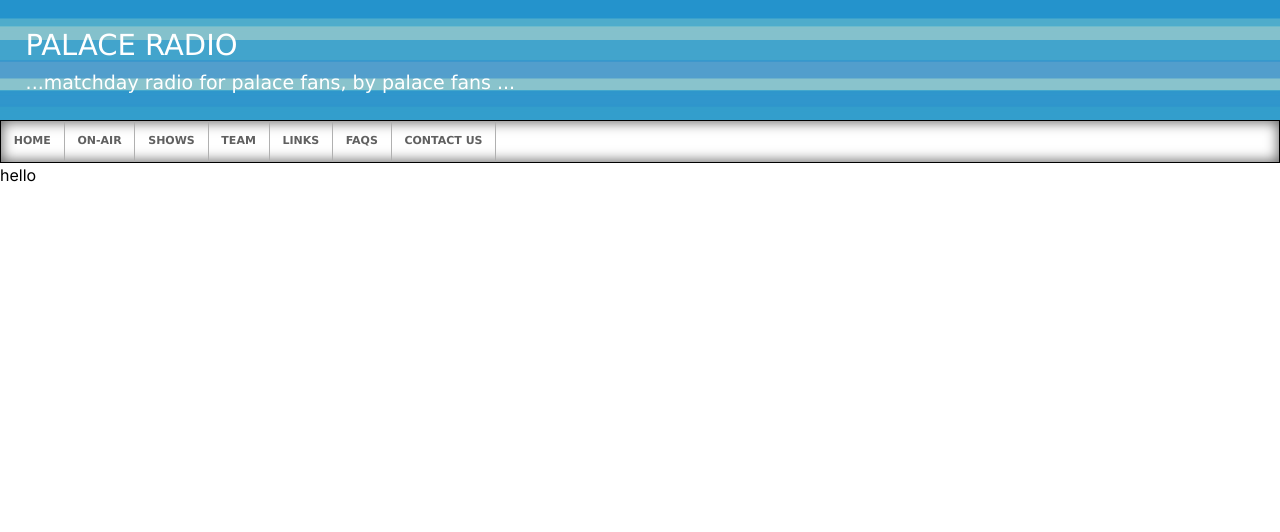
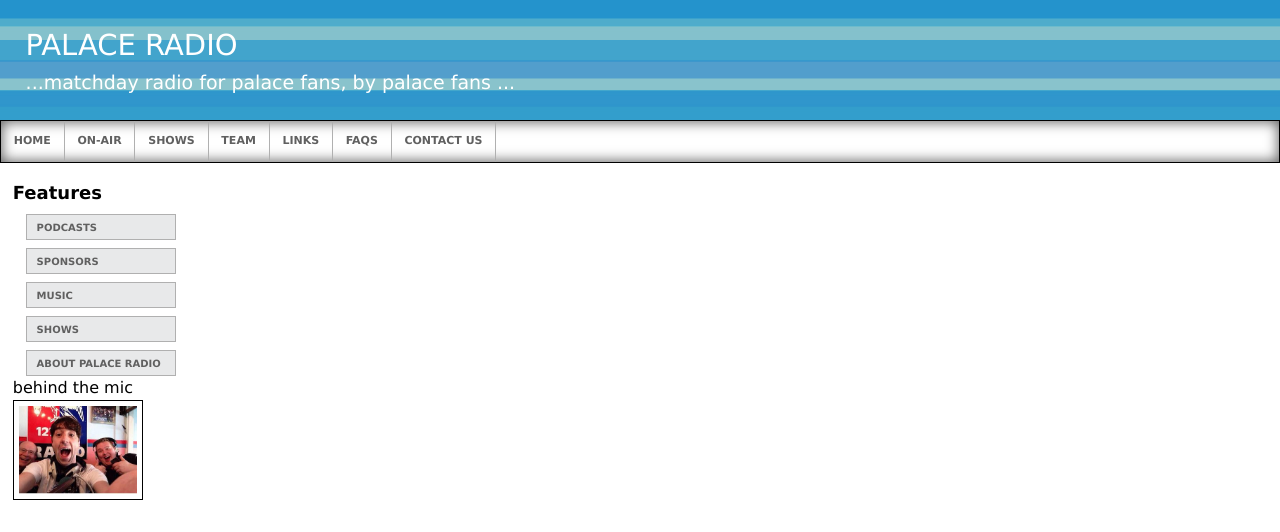
Before and after one commit to shadowctrl/Palaceradio, a Next.js app: page / in a window 1280 px wide. Shown: the top 532 px of the page. Built offline with nearby package versions, Linux system fonts and the light colour scheme.

Commit message:
Sidepanel

```diff
--- a/src/app/page.jsx
+++ b/src/app/page.jsx
@@ -1,9 +1,20 @@
-const Page = ({}) => {
+import "../../styles/hero.scss";
+import SideFooter from "../components/sideFooter/sideFooter";
+import SidePanel from "../components/sidePanel/sidePanel";
+const Hero = ({}) => {
   return (
-    <div>
-      <h1>hello</h1>
-    </div>
+    <main>
+      <div className="Hero-container">
+        <div className="hero-side-panel">
+          <SidePanel btmImg={"/1.jpg"} />
+        </div>
+        <div className="hero-center"></div>
+        <div className="hero-side-footer">
+          <SideFooter />
+        </div>
+      </div>
+    </main>
   );
 };
 
-export default Page;
+export default Hero;
--- /dev/null
+++ b/src/components/sideFooter/sideFooter.jsx
@@ -0,0 +1,5 @@
+const SideFooter = ({}) => {
+  return <div></div>;
+};
+
+export default SideFooter;
--- /dev/null
+++ b/src/components/sidePanel/sidePanel.jsx
@@ -0,0 +1,38 @@
+import Image from "next/image";
+import Link from "next/link";
+
+const SidePanel = ({ btmImg, btmPara }) => {
+  return (
+    <div className="side-panel-parent">
+      <div className="side-panel-container1">
+        <h1>Features</h1>
+        <ul className="side-panel-list">
+          <li>
+            <Link href="/" className="side-panel-item">
+              podcasts
+            </Link>
+          </li>
+          <li>
+            <Link href="/">sponsors</Link>
+          </li>
+          <li>
+            <Link href="/">music</Link>
+          </li>
+          <li>
+            <Link href="/">shows</Link>
+          </li>
+          <li>
+            <Link href="/">about palace radio</Link>
+          </li>
+        </ul>
+      </div>
+      <div className="side-panel-container2">
+        <h2>behind the mic</h2>
+        <Image src={btmImg} width={130} height={130} className="btmImage" />
+        <p>{btmPara}</p>
+      </div>
+    </div>
+  );
+};
+
+export default SidePanel;
--- /dev/null
+++ b/styles/hero.scss
@@ -0,0 +1,44 @@
+@import "../src/app/globals.scss";
+
+.Hero-container {
+    display: flex;
+    padding: 2vh 1vw;
+    justify-content: space-between;
+    align-items: flex-start;
+    font-family: $global-font;
+}
+
+.side-panel-container1 {
+    display: flex;
+    flex-direction: column;
+    gap: 1vh;
+    h1 {
+        font-size: 18px;
+        font-weight: bold;
+    }
+}
+.side-panel-list {
+    padding-left: 1vw;
+    display: flex;
+    flex-direction: column;
+    gap: 1vh;
+    li {
+        display: flex;
+        align-items: center;
+        border: 1px solid #b0b0b0;
+        width: 150px;
+
+        background: #e8e9ea;
+        a {
+            padding: 5px 4px 4px 10px;
+            color: #606060;
+            text-transform: uppercase;
+            font-weight: bold;
+            font-size: 10px;
+        }
+    }
+}
+.btmImage {
+    padding: 5px;
+    border: 1px solid black;
+}
```
Also changed, not shown: public/1.jpg (added).
